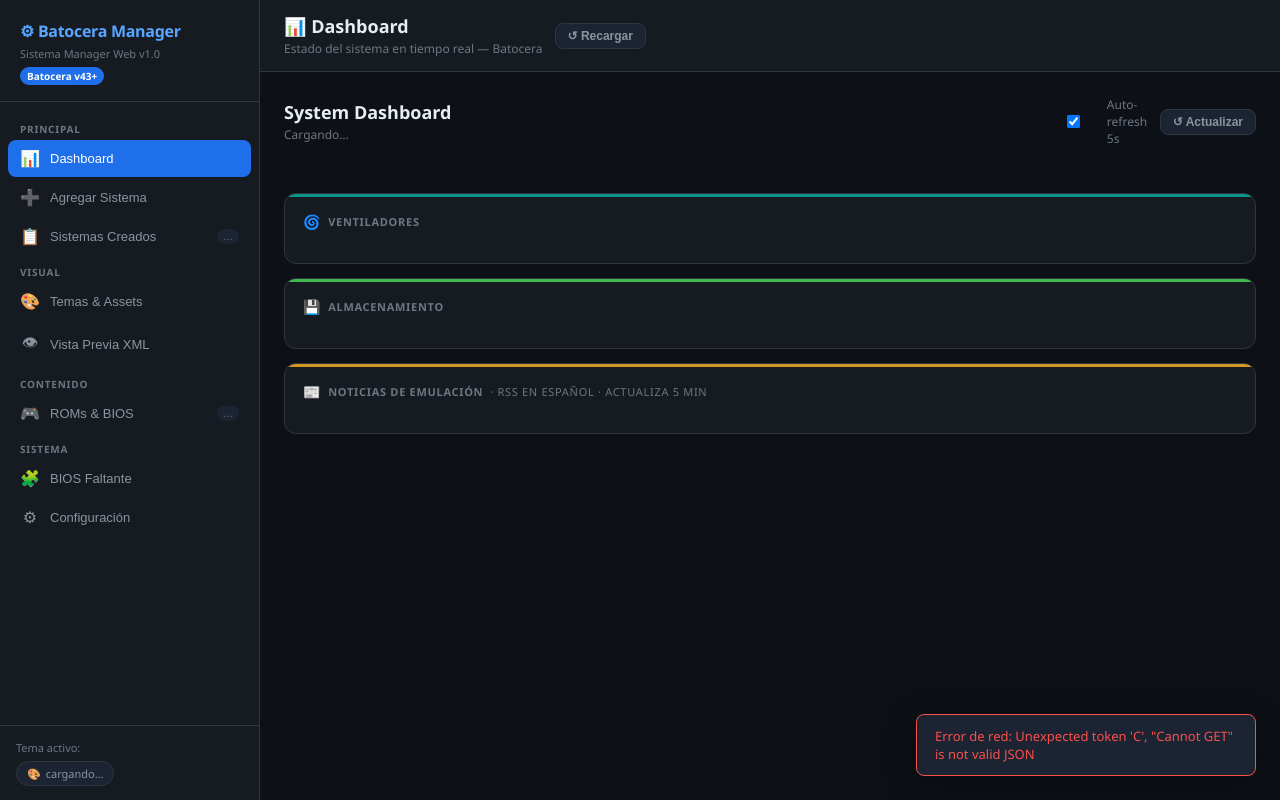
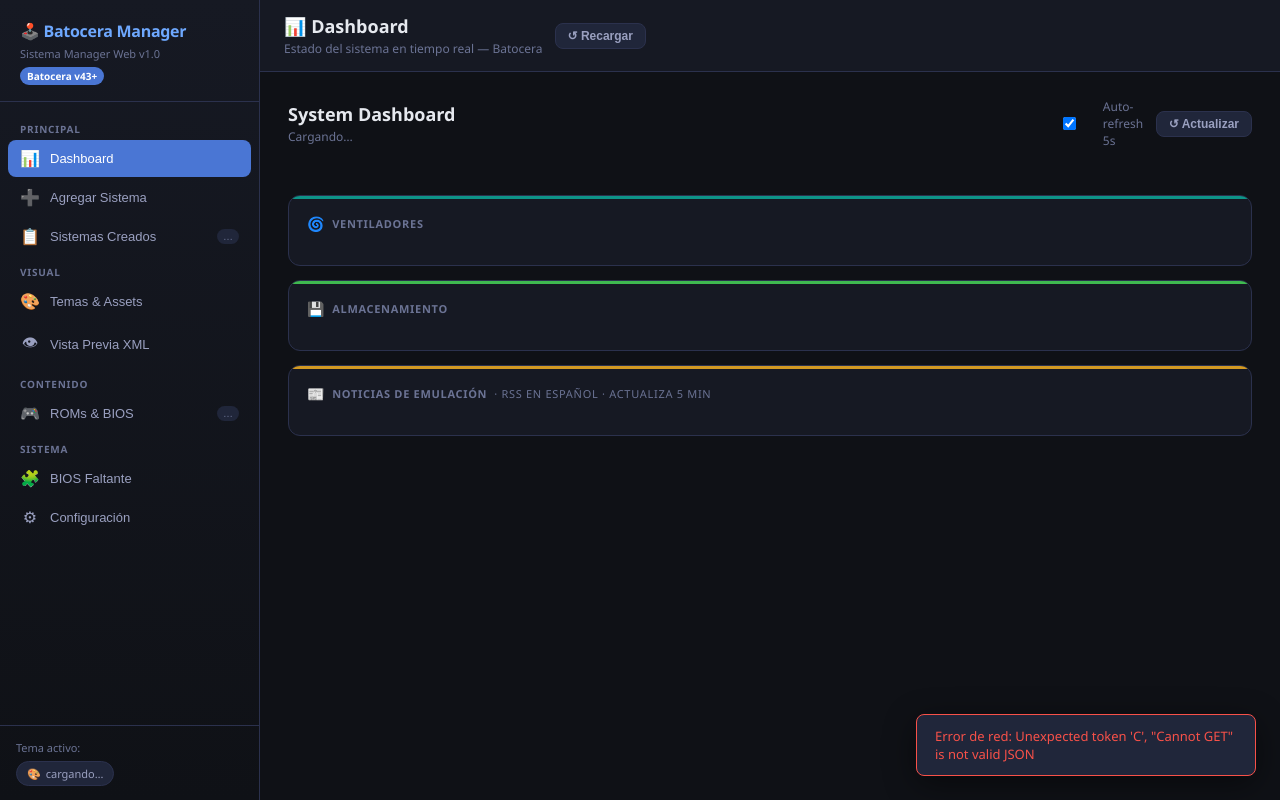
Before and after one commit to Thundertruck4K/batocera-web-manager, a Python web app: template templates/index.html in a window 1280 px wide. Run offline with Jinja, Linux system fonts and the light colour scheme; the template is opened without the code that fills it, so the values that code supplies are empty.

Commit message:
feat(ui): layout base con sidebar fijo y variables CSS del tema oscuro

```diff
--- a/templates/index.html
+++ b/templates/index.html
@@ -8,29 +8,33 @@
 /* ── Reset & Base ── */
 *{box-sizing:border-box;margin:0;padding:0}
 :root{
-  --bg:#0d1117;
-  --bg2:#161b22;
-  --bg3:#1c2333;
-  --bg4:#21262d;
-  --border:#30363d;
-  --border2:#484f58;
-  --text:#e6edf3;
-  --text2:#8b949e;
-  --text3:#6e7681;
-  --accent:#58a6ff;
-  --accent2:#1f6feb;
+  /* ── Paleta base del tema oscuro ── */
+  --bg:#0f1116;
+  --bg2:#161923;
+  --bg3:#20263a;
+  --panel:#1d2133;
+  --text:#e6e9ef;
+  --text2:#9aa0c0;
+  --text3:#6b7394;
+  --accent:#6ea8fe;
+  --border:#2b314d;
   --green:#3fb950;
-  --green2:#238636;
+  --yellow:#d29922;
   --red:#f85149;
-  --red2:#da3633;
-  --yellow:#d29922;
-  --orange:#f0883e;
-  --purple:#bc8cff;
+  --purple:#6b3fa0;
+  --mono:ui-monospace, SFMono-Regular, Menlo, Consolas, monospace;
+  /* ── Derivadas / apoyo (no definidas en el spec, ajustadas a la paleta) ── */
+  --bg4:#2a3150;
+  --border2:#3a4166;
+  --accent2:#4a76d4;
+  --green2:#2ea043;
+  --red2:#d63a32;
+  --orange:#e08b4c;
+  --purple2:#b18cf0;
   --radius:8px;
   --radius2:12px;
-  --shadow:0 8px 32px rgba(0,0,0,.4);
+  --shadow:0 8px 32px rgba(0,0,0,.45);
   --font:'Segoe UI',system-ui,-apple-system,sans-serif;
-  --mono:'Cascadia Code','Fira Code','Consolas',monospace;
   --sidebar:260px;
   --transition:0.18s ease;
 }
@@ -41,12 +45,17 @@ a{color:var(--accent);text-decoration:none}
 ::-webkit-scrollbar-thumb{background:var(--border2);border-radius:3px}
 
 /* ── Layout ── */
-.layout{display:flex;height:100vh;overflow:hidden}
+.app{
+  display:grid;
+  grid-template-columns:260px 1fr;
+  min-height:100vh;
+}
 
 /* ── Sidebar ── */
 .sidebar{
-  width:var(--sidebar);min-width:var(--sidebar);
-  background:var(--bg2);
+  position:sticky;top:0;
+  height:100vh;
+  background:linear-gradient(180deg,var(--bg2) 0%,var(--bg) 100%);
   border-right:1px solid var(--border);
   display:flex;flex-direction:column;
   padding:0;overflow-y:auto;
@@ -104,14 +113,25 @@ a{color:var(--accent);text-decoration:none}
 }
 
 /* ── Main ── */
-.main{flex:1;display:flex;flex-direction:column;overflow:hidden}
+.main{display:flex;flex-direction:column;min-width:0}
 .topbar{
   background:var(--bg2);border-bottom:1px solid var(--border);
   padding:14px 24px;display:flex;align-items:center;gap:12px;
+  position:sticky;top:0;z-index:60;
+  backdrop-filter:blur(8px);
 }
 .topbar-title{font-size:18px;font-weight:700;flex:1}
 .topbar-sub{font-size:12px;color:var(--text3);margin-top:2px}
-.content{flex:1;overflow-y:auto;padding:24px}
+.content{flex:1;padding:26px 28px 40px;min-width:0}
+
+/* ── Superficies de panel (jerarquía visual) ── */
+.card,.system-card,.dash-card,.fan-card,.modal,.service-status-box{
+  background:var(--panel);
+}
+
+/* El --purple del spec (#6b3fa0) es un tono oscuro: donde se usa como
+   color de TEXTO se sustituye por un púrpura claro legible sobre panel. */
+#roms-tbody{--purple:var(--purple2)}
 
 /* ── Panels ── */
 .panel{display:none}
@@ -225,7 +245,7 @@ textarea{resize:vertical;min-height:70px;font-size:13px}
 .badge-blue{background:rgba(88,166,255,.15);color:var(--accent)}
 .badge-orange{background:rgba(240,136,62,.15);color:var(--orange)}
 .badge-red{background:rgba(248,81,73,.15);color:var(--red)}
-.badge-purple{background:rgba(188,140,255,.15);color:var(--purple)}
+.badge-purple{background:rgba(188,140,255,.15);color:var(--purple2)}
 
 /* ── System Cards (List) ── */
 .system-card{
@@ -243,7 +263,7 @@ textarea{resize:vertical;min-height:70px;font-size:13px}
 
 /* ── Log / Terminal ── */
 .log-box{
-  background:#0d1117;border:1px solid var(--border);
+  background:var(--bg);border:1px solid var(--border);
   border-radius:var(--radius);
   padding:14px;font-family:var(--mono);font-size:12px;
   color:#3fb950;max-height:220px;overflow-y:auto;
@@ -256,7 +276,7 @@ textarea{resize:vertical;min-height:70px;font-size:13px}
 
 /* ── XML Preview ── */
 .xml-box{
-  background:#0d1117;border:1px solid var(--border);
+  background:var(--bg);border:1px solid var(--border);
   border-radius:var(--radius);padding:16px;
   font-family:var(--mono);font-size:12px;line-height:1.6;
   max-height:420px;overflow-y:auto;
@@ -473,7 +493,7 @@ textarea{resize:vertical;min-height:70px;font-size:13px}
 }
 .cmd-editor:focus{border-color:var(--accent);outline:none;box-shadow:0 0 0 3px rgba(88,166,255,.15)}
 .custom-sh-preview{
-  background:#0d1117;border:1px solid var(--border);
+  background:var(--bg);border:1px solid var(--border);
   border-radius:var(--radius);padding:12px;
   font-family:var(--mono);font-size:11px;color:#a8d8f0;
   max-height:160px;overflow-y:auto;white-space:pre;
@@ -530,6 +550,7 @@ textarea{resize:vertical;min-height:70px;font-size:13px}
 
 /* ── Responsive ── */
 @media(max-width:700px){
+  .app{grid-template-columns:1fr}
   .sidebar{display:none}
   .content{padding:14px}
   .grid-2{grid-template-columns:1fr}
@@ -538,11 +559,11 @@ textarea{resize:vertical;min-height:70px;font-size:13px}
 </head>
 <body>
 
-<div class="layout">
+<div class="app">
   <!-- ── SIDEBAR ── -->
   <aside class="sidebar">
     <div class="sidebar-logo">
-      <h1>⚙ Batocera Manager</h1>
+      <h1>🕹️ Batocera Manager</h1>
       <p>Sistema Manager Web v1.0</p>
       <div class="sidebar-badge">Batocera v43+</div>
     </div>
@@ -586,7 +607,7 @@ textarea{resize:vertical;min-height:70px;font-size:13px}
   </aside>
 
   <!-- ── MAIN ── -->
-  <div class="main">
+  <main class="main">
     <div class="topbar">
       <div>
         <div class="topbar-title" id="topbar-title">📊 Dashboard</div>
@@ -1118,8 +1139,8 @@ textarea{resize:vertical;min-height:70px;font-size:13px}
       </div>
 
     </div><!-- /content -->
-  </div><!-- /main -->
-</div><!-- /layout -->
+  </main><!-- /main -->
+</div><!-- /app -->
 
 <!-- ── MODAL: Ver XML de sistema existente ── -->
 <div class="modal-overlay" id="modal-xml">
```
